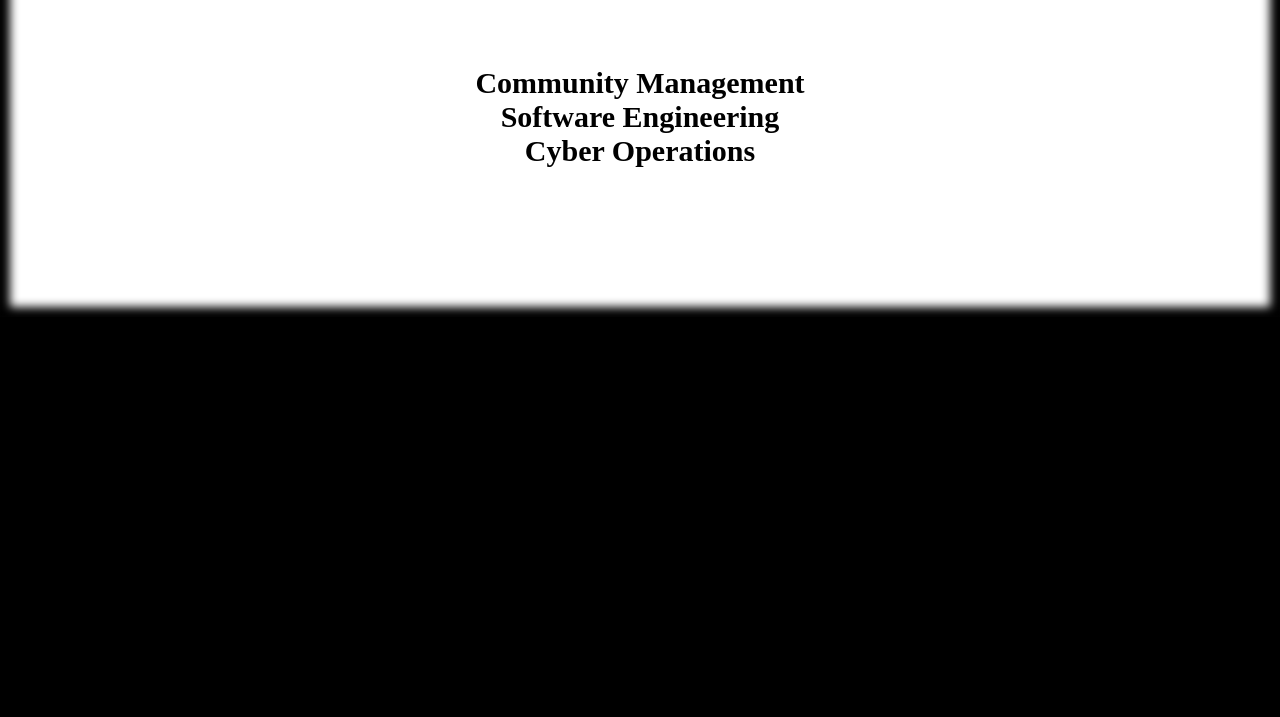
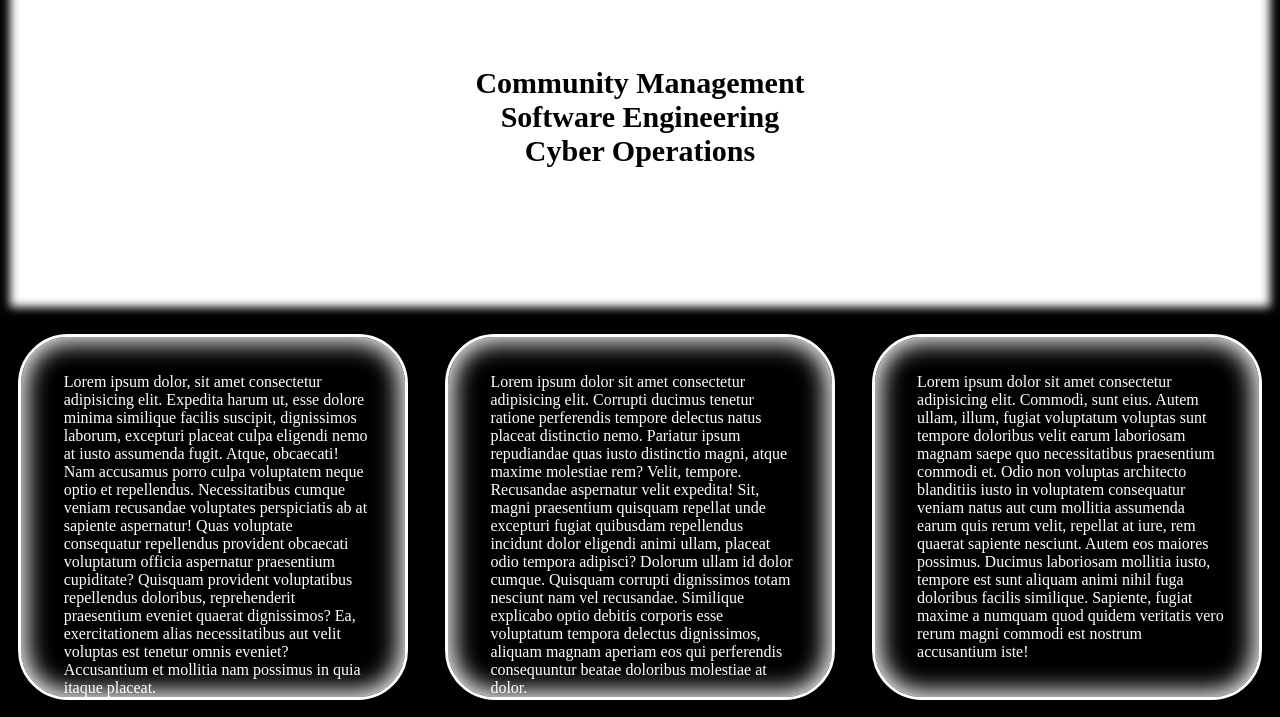
Before and after one commit to Pacifisity/Future-Portfolio, a plain HTML site: page index.html in a window 1280 px wide. Shown: the part 83-800 px from the top of the page. Drawn offline with Linux system fonts and the light colour scheme.

Commit message:
lorem ipsum

```diff
--- a/index.html
+++ b/index.html
@@ -20,22 +20,22 @@
             <div id="navigation">
                 <div class="nav-button">
                     <a class="light" href="https://placeholder.com"
-                        ><img src="images/icons/bsoftware.png" alt=""
+                        ><img src="images/icons/wsoftware.png" alt=""
                     /></a>
                 </div>
                 <div class="nav-button">
                     <a class="light" href="https://placeholder.com"
-                        ><img src="images/icons/bcyber.png" alt=""
+                        ><img src="images/icons/wcyber.png" alt=""
                     /></a>
                 </div>
                 <div class="nav-button">
                     <a class="light" href="https://placeholder.com"
-                        ><img src="images/icons/bwriting.png" alt=""
+                        ><img src="images/icons/wwriting.png" alt=""
                     /></a>
                 </div>
                 <div class="nav-button">
                     <a class="light" href="https://placeholder.com"
-                        ><img src="images/icons/bcontact.png" alt=""
+                        ><img src="images/icons/wcontact.png" alt=""
                     /></a>
                 </div>
             </div>
@@ -47,7 +47,59 @@
                 Cyber Operations
             </h3>
         </div>
-        <div class="body-container">2</div>
+        <div class="body-container" id="work">
+            <div class="work-cards">
+                <p>
+                    Lorem ipsum dolor, sit amet consectetur adipisicing elit.
+                    Expedita harum ut, esse dolore minima similique facilis
+                    suscipit, dignissimos laborum, excepturi placeat culpa
+                    eligendi nemo at iusto assumenda fugit. Atque, obcaecati!
+                    Nam accusamus porro culpa voluptatem neque optio et
+                    repellendus. Necessitatibus cumque veniam recusandae
+                    voluptates perspiciatis ab at sapiente aspernatur! Quas
+                    voluptate consequatur repellendus provident obcaecati
+                    voluptatum officia aspernatur praesentium cupiditate?
+                    Quisquam provident voluptatibus repellendus doloribus,
+                    reprehenderit praesentium eveniet quaerat dignissimos? Ea,
+                    exercitationem alias necessitatibus aut velit voluptas est
+                    tenetur omnis eveniet? Accusantium et mollitia nam possimus
+                    in quia itaque placeat.
+                </p>
+            </div>
+            <div class="work-cards">
+                <p>
+                    Lorem ipsum dolor sit amet consectetur adipisicing elit.
+                    Corrupti ducimus tenetur ratione perferendis tempore
+                    delectus natus placeat distinctio nemo. Pariatur ipsum
+                    repudiandae quas iusto distinctio magni, atque maxime
+                    molestiae rem? Velit, tempore. Recusandae aspernatur velit
+                    expedita! Sit, magni praesentium quisquam repellat unde
+                    excepturi fugiat quibusdam repellendus incidunt dolor
+                    eligendi animi ullam, placeat odio tempora adipisci? Dolorum
+                    ullam id dolor cumque. Quisquam corrupti dignissimos totam
+                    nesciunt nam vel recusandae. Similique explicabo optio
+                    debitis corporis esse voluptatum tempora delectus
+                    dignissimos, aliquam magnam aperiam eos qui perferendis
+                    consequuntur beatae doloribus molestiae at dolor.
+                </p>
+            </div>
+            <div class="work-cards">
+                <p>
+                    Lorem ipsum dolor sit amet consectetur adipisicing elit.
+                    Commodi, sunt eius. Autem ullam, illum, fugiat voluptatum
+                    voluptas sunt tempore doloribus velit earum laboriosam
+                    magnam saepe quo necessitatibus praesentium commodi et. Odio
+                    non voluptas architecto blanditiis iusto in voluptatem
+                    consequatur veniam natus aut cum mollitia assumenda earum
+                    quis rerum velit, repellat at iure, rem quaerat sapiente
+                    nesciunt. Autem eos maiores possimus. Ducimus laboriosam
+                    mollitia iusto, tempore est sunt aliquam animi nihil fuga
+                    doloribus facilis similique. Sapiente, fugiat maxime a
+                    numquam quod quidem veritatis vero rerum magni commodi est
+                    nostrum accusantium iste!
+                </p>
+            </div>
+        </div>
         <div class="body-container">3</div>
         <div class="body-container">4</div>
         <div class="body-container">5</div>
--- a/script.js
+++ b/script.js
@@ -12,9 +12,6 @@ window.addEventListener('scroll', () => {
     var calcContainer = (Math.floor(scrollPosition / ((viewportHeight)/2)) % 2)
 
     if (calcContainer === 1) {
-        // navbar.style.backgroundColor = 'white';
-        // navbar.style.boxShadow = '0 0px 10px 5px white';
-
         name.style.color = 'white';
 
         Array.from(navButtons).forEach(button => {
@@ -28,9 +25,6 @@ window.addEventListener('scroll', () => {
         });
 
     } else {
-        // navbar.style.backgroundColor = 'black';
-        // navbar.style.boxShadow = '0 0px 10px 10px black'
-
         name.style.color = 'black';
 
         Array.from(navButtons).forEach(button => {
--- a/styles.css
+++ b/styles.css
@@ -29,7 +29,7 @@ nav {
 }
 
 #name {
-    color: white;
+    color: black;
     width: 50%;
 
     font-size: 25px;
@@ -95,20 +95,6 @@ nav {
 }
 
 /* content */
-#impression {
-    display: flex;
-    justify-content: center;
-    align-items: center;
-    text-align: center;
-}
-
-#description {
-    width: 100%;
-    text-align: center;
-
-    font-size: 30px;
-}
-
 .body-container {
     transform: translateY(-10vh);
     position: relative;
@@ -125,6 +111,47 @@ nav {
     box-shadow: 0 0 10px 10px black inset;
 }
 
+#impression {
+    display: flex;
+    justify-content: center;
+    align-items: center;
+    text-align: center;
+}
+
+#description {
+    width: 100%;
+    text-align: center;
+
+    font-size: 30px;
+}
+
+#work {
+    display: flex;
+}
+
+.work-cards {
+    background-color: black;
+    border: 3px solid white;
+    border-radius: 50px;
+    box-shadow: 0 0 25px 5px white inset;
+
+    height: 45vh;
+    width: 30vw;
+
+    margin: auto;
+
+    color: white;
+}
+
+.work-cards p {
+    height: 36vh;
+    width: 24vw;
+
+    margin-top: 4.5vh;
+    margin-bottom: 4.5vh;
+    margin-left: 5.3vh;
+    margin-right: 5.3vh;
+}
 @media screen and (max-width: 900px) {
     #logo {
         width: 25%;
```
